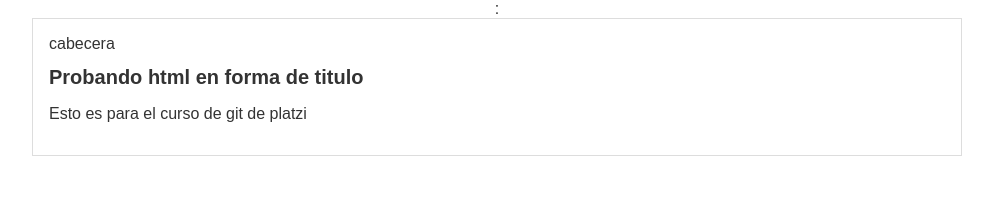
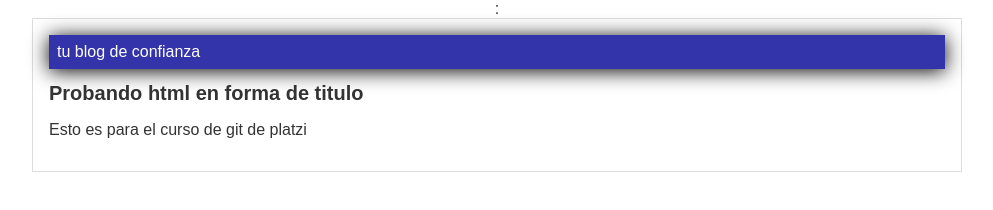
Before and after one commit to josea24/hyperblog, a plain HTML site: page index.html in a window 1280 px wide. Shown: the whole page, without its empty margins (143-1136 px from the left). Drawn offline with Linux system fonts and the light colour scheme.

Commit message:
finalizada la cabecera

```diff
--- a/css/stilos.css
+++ b/css/stilos.css
@@ -5,6 +5,15 @@ body{
     font-size: 16px;
     margin: 0;
     padding: 0;
+}
+#cabecera
+{
+    background: #33A;
+    box-shadow: 0px 2px 20px 0px rgba(0,0,0);
+    color: white;
+    font-style: bold;
+    margin: 0;
+    padding: 0.5em;
 }
 #container
 {
--- a/index.html
+++ b/index.html
@@ -11,7 +11,7 @@
         <div id="container">
             <div id="post">
             <div id="cabecera">
-                cabecera
+                tu blog de confianza
             </div>
                 <h1>Probando html en forma de titulo</h1>
                 <p>Esto es para el curso de git de platzi</p>
```
